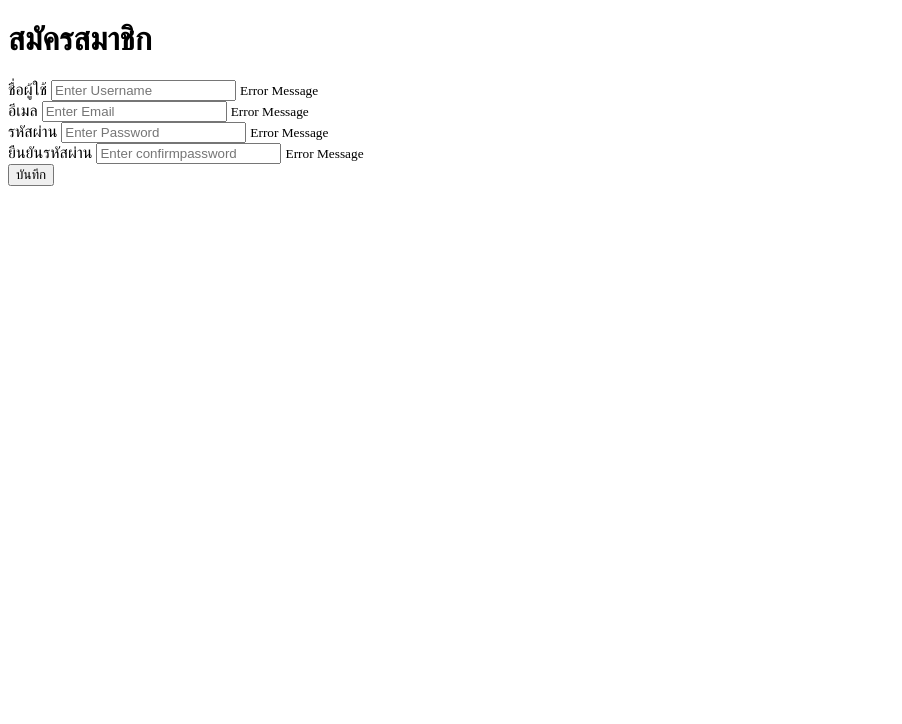
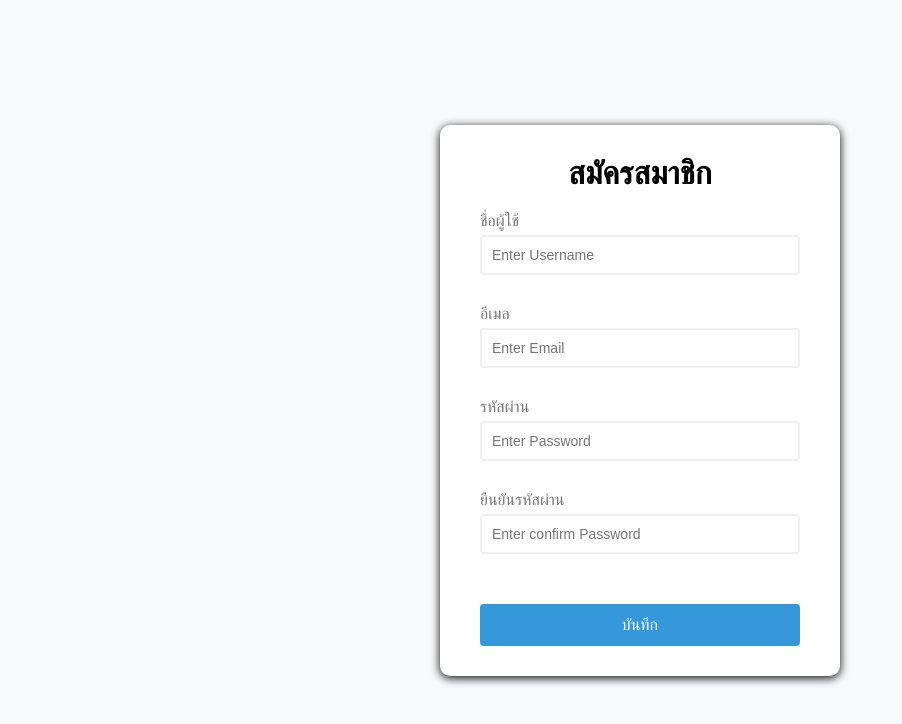
Before and after one commit to Adisak-KS/Javascript-Form-Validation, a plain HTML site: page index.html in a window 1280 px wide. Shown: the whole page, without its empty margins (0-902 px from the left). Drawn offline with Linux system fonts and the light colour scheme; a web font is replaced by a local one.

Commit message:
Customize Form with CSS
Customize Form with CSS

```diff
--- a/index.html
+++ b/index.html
@@ -27,7 +27,7 @@
             </div>
             <div class="form-control">
                 <label for="confirmpassword">ยืนยันรหัสผ่าน</label>
-                <input type="password" name="confirmpassword" placeholder="Enter confirmpassword">
+                <input type="password" name="confirmpassword" placeholder="Enter confirm Password">
                 <small>Error Message</small>
             </div>
             <button>บันทึก</button>
--- a/style.css
+++ b/style.css
@@ -0,0 +1,97 @@
+@import url('https://fonts.googleapis.com/css2?family=Anuphan:wght@200;300;400;500&display=swap');
+
+:root{
+    --success-color: green;
+    --error-color: red;
+}
+
+* {
+    margin: 0;
+    padding: 0;
+    box-sizing: border-box;
+}
+
+body{
+    font-family: 'Anuphan', sans-serif;
+    background-color: #f9fafb;
+    display: flex;
+    align-items: center;
+    justify-content: center;
+    min-height: 100vh;
+}
+
+.container{
+    background-color: white;
+    border-radius: 10px;
+    box-shadow: 0 2px 10px rgb(0, 0, 0.3);
+    width: 400px;
+}
+h1{
+    text-align: center;
+    margin: 0px 0px 20px;
+}
+
+.form{
+    padding: 30px  40px;
+}
+
+.form-control{
+    margin-bottom: 10px;
+    padding-bottom: 20px;
+    position: relative;
+}
+
+.form-control label{
+    color: #777;
+    display: block;
+    margin-bottom: 5px;
+}
+
+.form-control input{
+    border: 2px solid #f0f0f0;
+    border-radius: 4px;
+    display: block;
+    width: 100%;
+    padding: 10px;
+    font-size: 14px;
+}
+
+/* เมื่อมีการ Click ที่ input  */
+.form-control input:focus{
+    outline: 0;
+    border-color: #777;
+}
+
+/* สร้าง class ชื่อ success  */
+.form-control.success input{
+    border-color: var(--success-color);
+}
+
+/* สร้าง class ชื่อ error  */
+.form-control.error input{
+    border-color: var(--error-color);
+}
+
+.form-control small{
+    color: var(--error-color);
+    position: absolute;
+    bottom: 0;
+    left: 0;
+    visibility: hidden;
+}
+
+.form-control.error small{
+    visibility: visible;
+}
+
+.form button{
+    cursor: pointer;
+    background-color: #3498db;
+    border: 2px solid #3498db;
+    color: white;
+    border-radius: 4px;
+    padding: 10px;
+    font-size: 16px;
+    margin-top: 20px;
+    width: 100%;
+}
```
